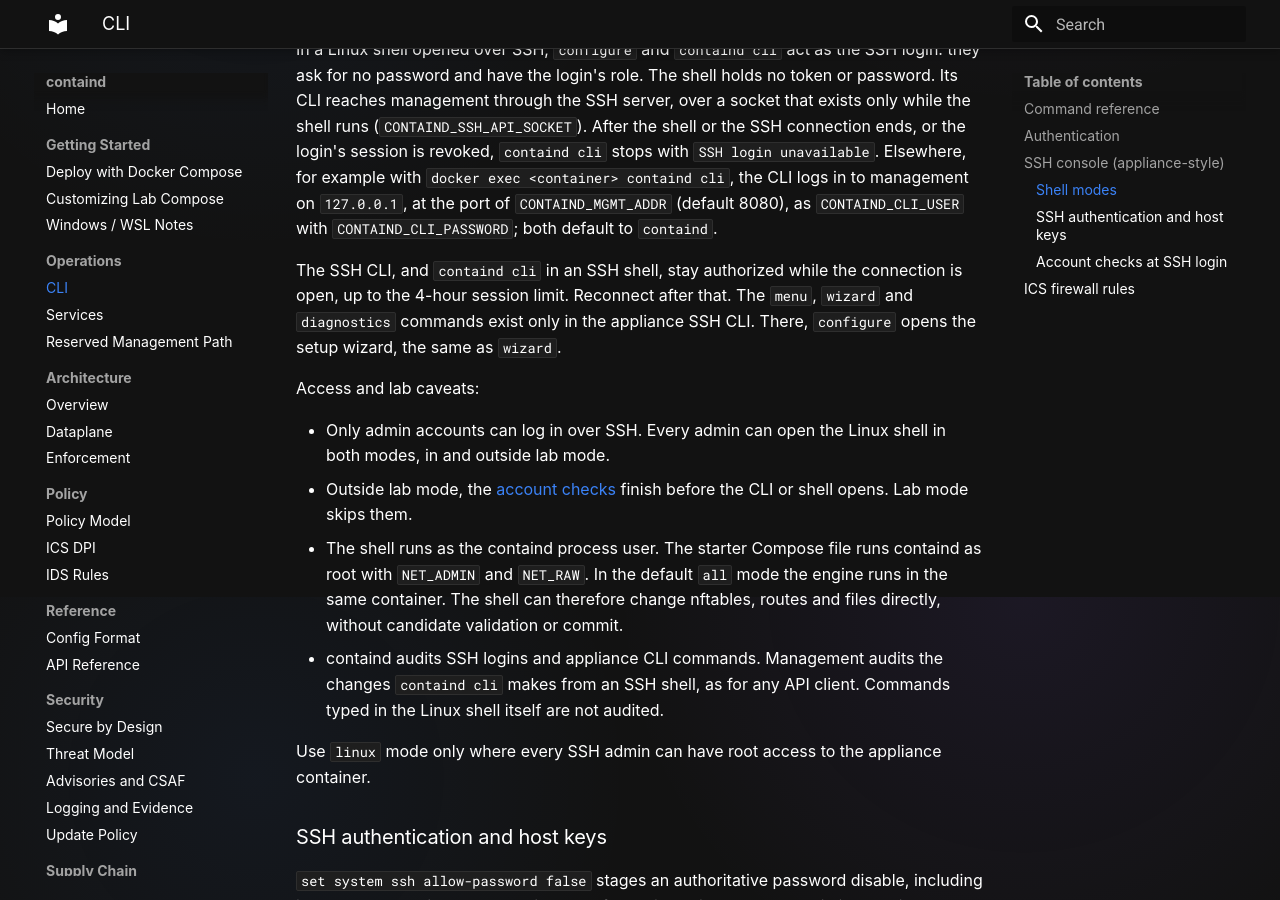
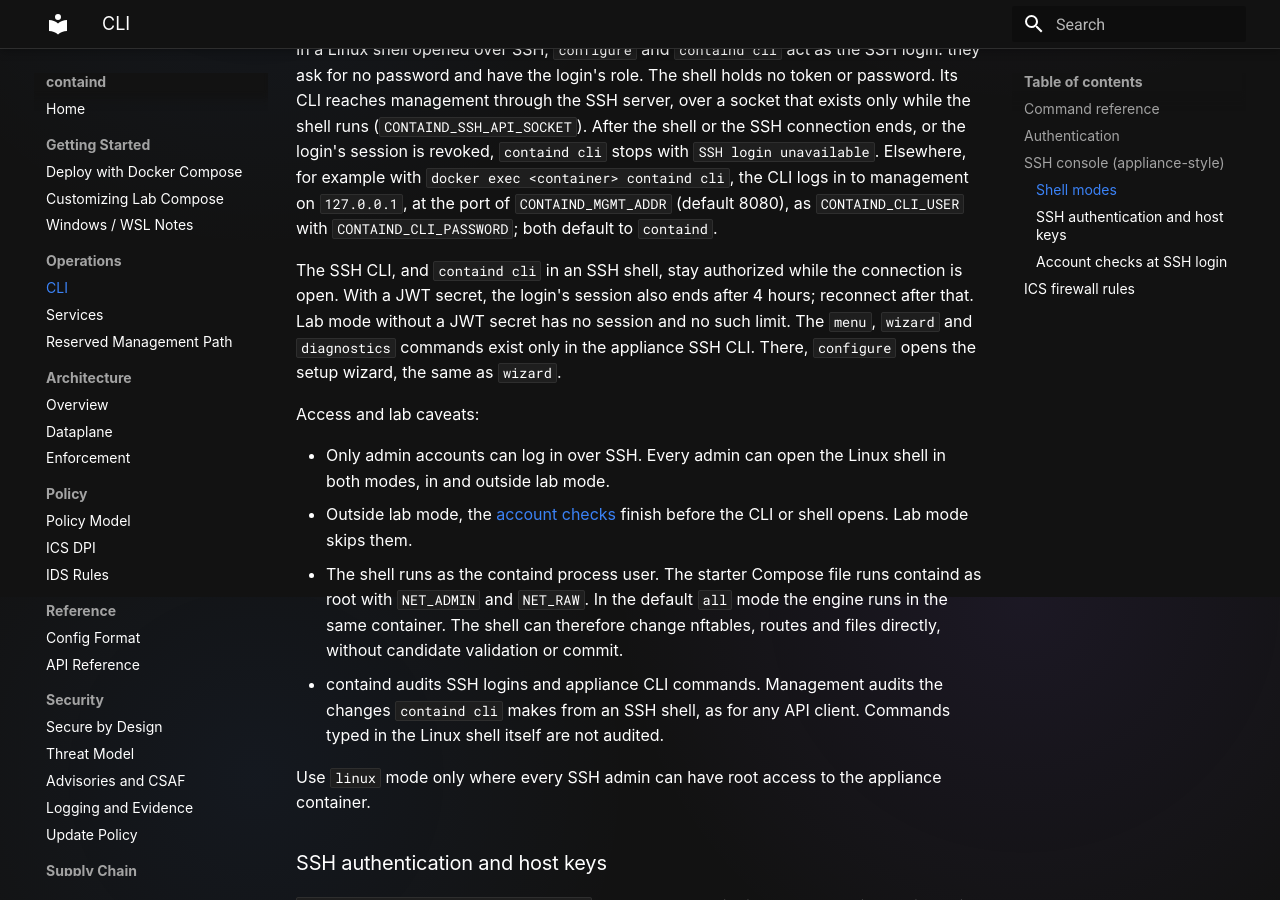
Before and after one commit to tonylturner/containd, an MkDocs documentation site: the page built from docs/mkdocs/cli.md, in a window 1280 px wide and 900 px high, scrolled down 4803 px. Built offline with MkDocs 1.6.1 and Material for MkDocs 9.7.7, drawn with Linux system fonts in a browser that asks for light colours.

Commit message:
docs: limit the SSH 4-hour session claim to JWT deployments
Lab mode without a JWT secret uses no management session, so its SSH
console has no 4-hour limit.

```diff
--- a/docs/mkdocs/cli.md
+++ b/docs/mkdocs/cli.md
@@ -176,7 +176,9 @@ the login's session is revoked, `containd cli` stops with
 `CONTAIND_CLI_USER` with `CONTAIND_CLI_PASSWORD`; both default to `containd`.
 
 The SSH CLI, and `containd cli` in an SSH shell, stay authorized while the
-connection is open, up to the 4-hour session limit. Reconnect after that.
+connection is open. With a JWT secret, the login's session also ends after 4
+hours; reconnect after that. Lab mode without a JWT secret has no session
+and no such limit.
 The `menu`, `wizard` and `diagnostics` commands exist only in the appliance
 SSH CLI. There, `configure` opens the setup wizard, the same as `wizard`.
 
```
Also changed, not shown: CHANGELOG.md.
